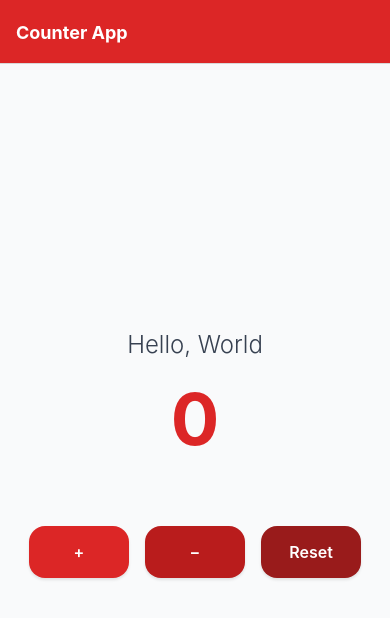
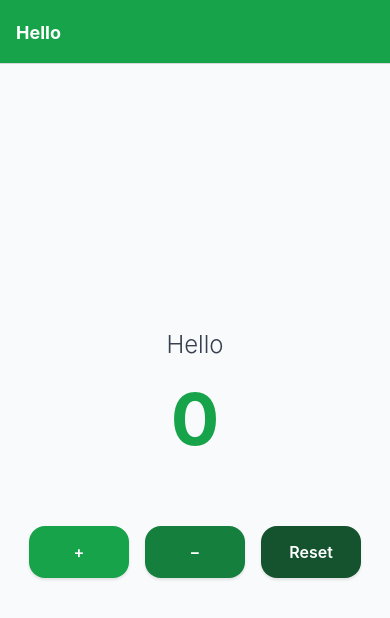
Before and after one commit to bayradion/project-cmkx7yay80001ca2cx6mmk2e9, a React Native app: screen /Home in a window 390 px wide. Shown: the top 618 px of the page. Built offline with nearby package versions, Linux system fonts and the light colour scheme.

Commit message:
feat: Current project files: - App.tsx - package.json - src/components/Counter

```diff
--- a/App.tsx
+++ b/App.tsx
@@ -30,7 +30,7 @@ export default function App() {
         <Stack.Screen
           name="Home"
           component={HomeScreen}
-          options={{ title: 'Counter App' }}
+          options={{ title: 'Hello' }}
         />
       </Stack.Navigator>
     </NavigationContainer>
--- a/src/constants/theme.ts
+++ b/src/constants/theme.ts
@@ -1,17 +1,17 @@
 export const theme = {
   colors: {
-    primary: '#dc2626', // Red-600
-    secondary: '#b91c1c', // Red-700
+    primary: '#16a34a', // Green-600
+    secondary: '#15803d', // Green-700
     success: '#10b981', // Emerald
     danger: '#ef4444', // Red
     dark: '#1f2937', // Gray-800
     light: '#f9fafb', // Gray-50
     white: '#ffffff',
     text: '#374151', // Gray-700
-    // New counter button specific colors - all red variants
-    counterIncrement: '#dc2626', // Red-600
-    counterDecrement: '#b91c1c', // Red-700
-    counterReset: '#991b1b', // Red-800
+    // New counter button specific colors - all green variants
+    counterIncrement: '#16a34a', // Green-600
+    counterDecrement: '#15803d', // Green-700
+    counterReset: '#14532d', // Green-800
     counterDisabled: '#9ca3af', // Gray-400
   },
   spacing: {
--- a/src/screens/HomeScreen.tsx
+++ b/src/screens/HomeScreen.tsx
@@ -11,7 +11,7 @@ export default function HomeScreen() {
     <SafeAreaView style={styles.container}>
       <View style={styles.content}>
         <View style={styles.counterContainer}>
-          <Text style={styles.counterLabel}>Hello, World</Text>
+          <Text style={styles.counterLabel}>Hello</Text>
           <Text style={styles.counterValue}>{count}</Text>
         </View>
 
```
